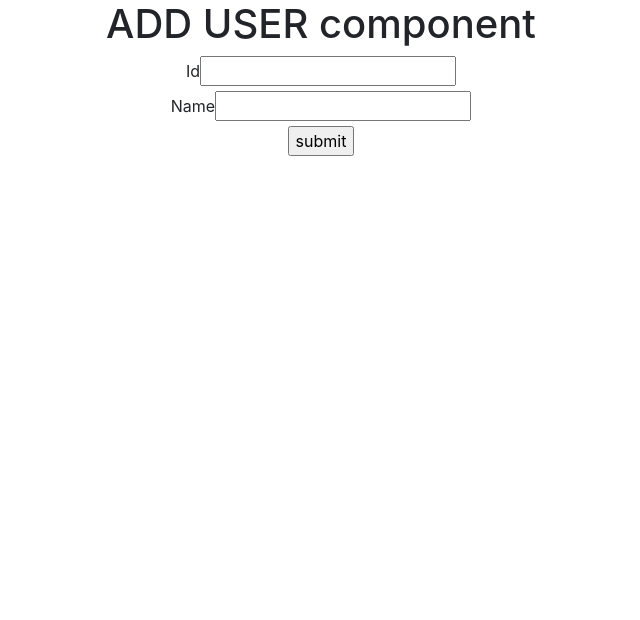
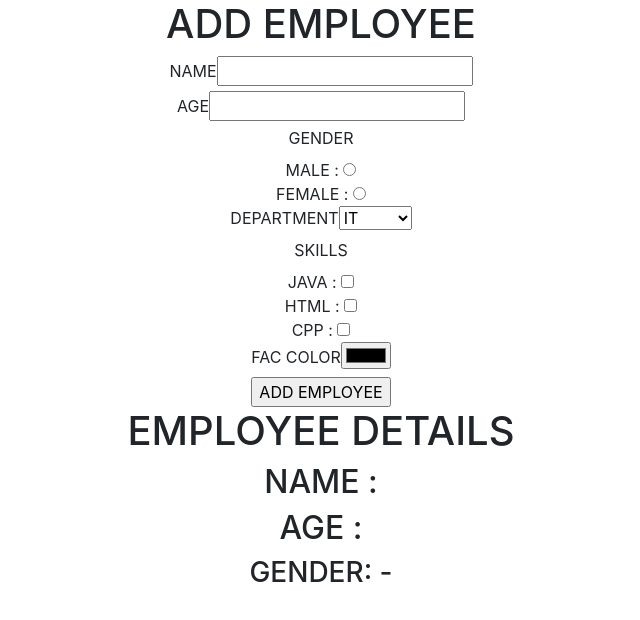
Before and after one commit to samirvithlani/mern_react_2023, a React (Create React App) app: page / in a window 1280 px wide. Shown: the top 620 px of the page, without its empty margins (319-959 px from the left). Built offline with nearby package versions, Linux system fonts and the light colour scheme.

Commit message:
use form

```diff
--- a/package.json
+++ b/package.json
@@ -8,6 +8,7 @@
     "@testing-library/user-event": "^13.5.0",
     "react": "^18.2.0",
     "react-dom": "^18.2.0",
+    "react-hook-form": "^7.48.2",
     "react-scripts": "5.0.1",
     "web-vitals": "^2.1.4"
   },
--- a/src/App.js
+++ b/src/App.js
@@ -4,6 +4,7 @@ import Header from "./components/Header";
 import { Footer } from "./components/Footer";
 import { Users } from "./components/users/Users";
 import "./App.css";
+import { AddEmployee } from "./components/employee/AddEmployee";
 
 function App() {
   var title = "INDIA";
@@ -27,7 +28,8 @@ function App() {
     <div className="App">
       {/* <Header title={title} ind={indepndence} ff = {freedomFighters}></Header> */}
       {/* <Home t={title} ind = {indepndence} ff ={freedomFighters} users = {users}></Home> */}
-      <Users title = {title}/>
+      {/* <Users title = {title}/> */}
+      <AddEmployee/>
       {/* <Footer /> */}
     </div>
   );
--- /dev/null
+++ b/src/components/employee/AddEmployee.jsx
@@ -0,0 +1,71 @@
+import React, { useState } from 'react'
+import { useForm } from 'react-hook-form'
+
+export const AddEmployee = () => {
+    //react-hook-form
+    const {register,handleSubmit} = useForm()
+    const [employee, setemployee] = useState({})
+    //register - function [array spred operator]
+    //handleSubmit - function
+
+    const submitHandler = (data)=>{
+
+        console.log(data)
+        setemployee(data)
+    }
+
+  return (
+    <div>
+        <h1>ADD EMPLOYEE</h1>
+            <form onSubmit={handleSubmit(submitHandler)}>
+                <div>
+                    <label>NAME</label>
+                    <input type="text" {...register("empname")}></input>
+                </div>
+                <div>
+                    <label>AGE</label>
+                    <input type="text" {...register("age")}></input>
+                </div>
+                <div>
+                    <label>GENDER</label>
+                    <br/>
+                    MALE : <input type="radio" name='gender' value="male" {...register("gender")}></input> <br/>
+                    FEMALE : <input type="radio" name='gender' value="female" {...register("gender")}></input> <br/>
+                </div>
+                <div>
+                    <label>DEPARTMENT</label>
+                    <select {...register("dept")}>
+                        <option value="IT">IT</option>
+                        <option value="HR">HR</option>
+                        <option value="SALES">SALES</option>
+                    </select>
+                </div>
+                <div>
+                    <label>SKILLS</label>
+                    <br/>
+                    JAVA : <input type="checkbox" name='skills' value="java" {...register("skills")}></input> <br/>
+                    HTML : <input type="checkbox" name='skills' value="html" {...register("skills")}></input> <br/>
+                    CPP : <input type="checkbox" name='skills' value="cpp" {...register("skills")}></input> <br/>
+                </div>
+                <div>
+                    <label>FAC COLOR</label>
+                    <input type="color" {...register("favcolor")}></input>
+                </div>
+                <div>
+                    <input type="submit" value="ADD EMPLOYEE"></input>
+                </div>
+            </form>
+            <div>
+                <h1>EMPLOYEE DETAILS</h1>
+                <h2>NAME : {employee.empname}</h2>
+                <h2>AGE : {employee.age}</h2>
+                <h3>GENDER: -{employee.gender}</h3>
+                {
+                    employee.skills && employee.skills?.map((skill)=>{
+                        return <h3>SKILLS : {skill}</h3>
+                    })
+                }
+            </div>
+    </div>
+  )
+}
```
Also changed, not shown: 1 other file (tests, documents, lock files or other folders).
